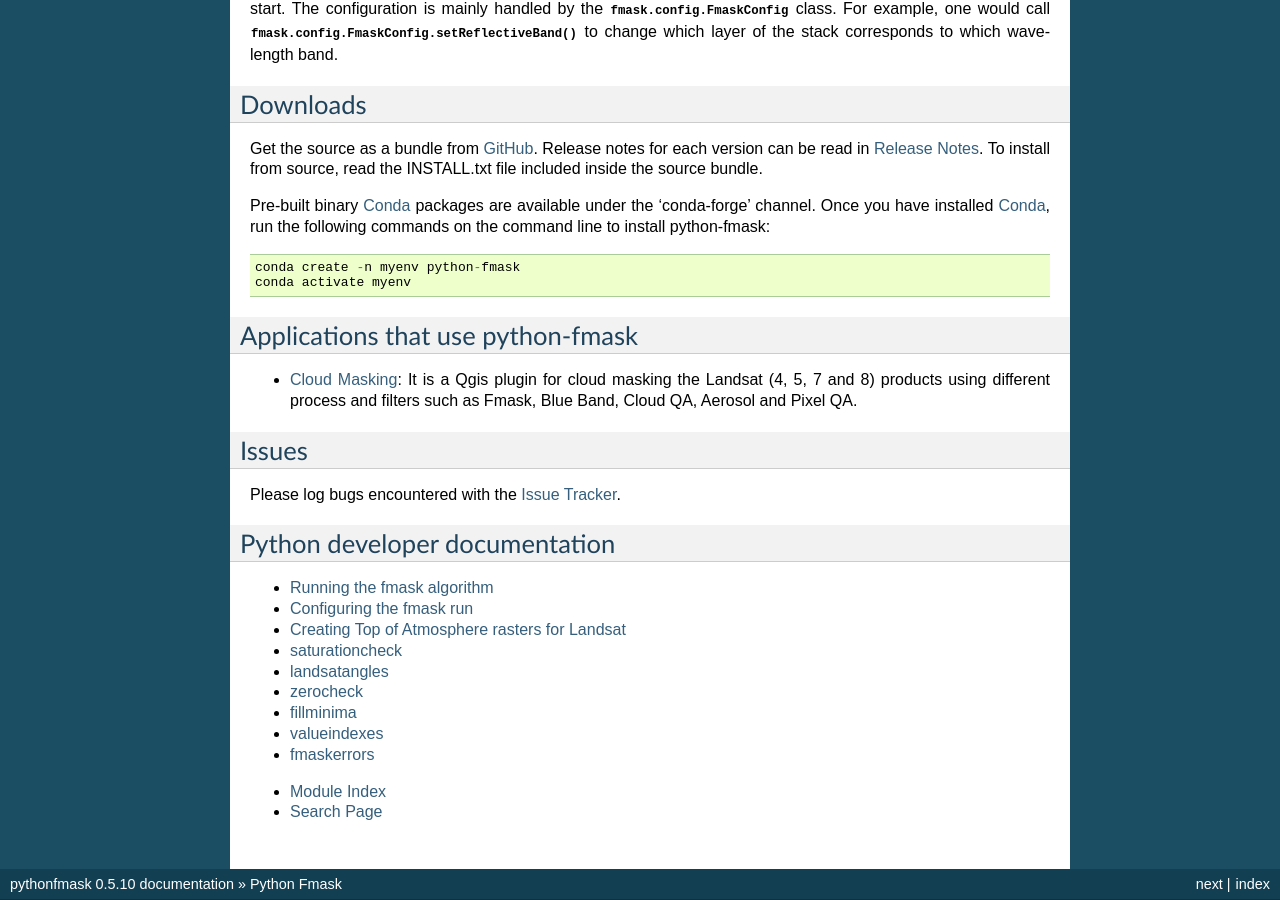
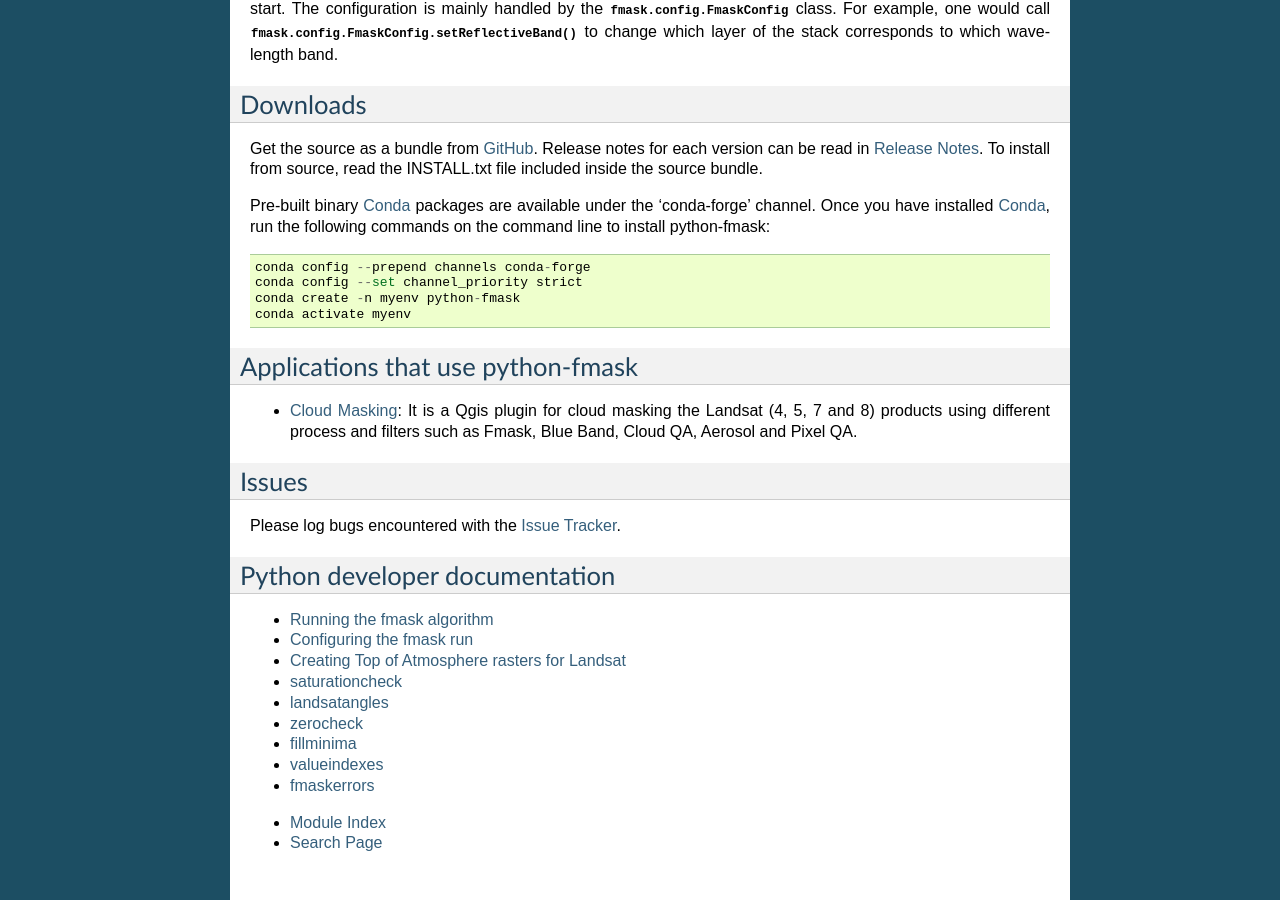
Before and after one commit to ubarsc/python-fmask, a Sphinx documentation site: the page built from doc/source/index.rst, in a window 1280 px wide and 900 px high, scrolled down 2531 px. Built offline with Sphinx 7.4.7, drawn with Linux system fonts in a browser that asks for light colours.

Commit message:
Add explicit instructions for setting the conda-forge channel (see Issue 84)

```diff
--- a/doc/source/index.rst
+++ b/doc/source/index.rst
@@ -160,6 +160,8 @@ under the 'conda-forge' channel. Once you have installed
 `Conda <https://github.com/conda-forge/miniforge>`_, run the following commands on the
 command line to install python-fmask: ::
 
+    conda config --prepend channels conda-forge
+    conda config --set channel_priority strict
     conda create -n myenv python-fmask
     conda activate myenv
 
```
